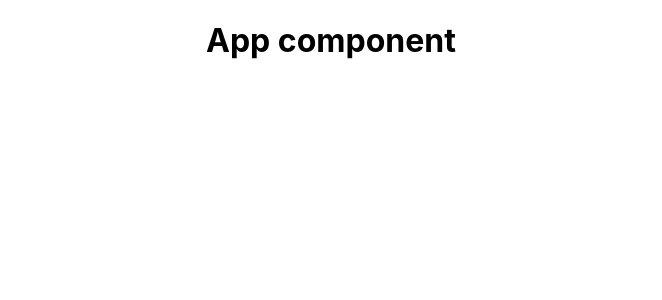
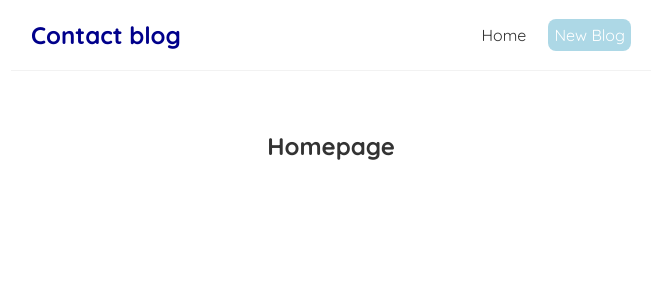
Before and after one commit to rensilva5/create-blogs-app, a JavaScript app: page / in a window 1280 px wide. Shown: the top 300 px of the page, without its empty margins (309-971 px from the left). Built offline with nearby package versions, Linux system fonts and the light colour scheme; the HTML template or start-up script is replaced by a standard one.

Commit message:
templates, style, and components

```diff
--- a/src/App.js
+++ b/src/App.js
@@ -1,10 +1,13 @@
 import './App.css';
+import Home from './Home';
+import Navbar from './Navbar';
 
 function App() {
   return (
     <div className="App">
+      <Navbar />
       <div className="content">
-        <h1>App component</h1>
+        <Home />
       </div>
     </div>
   );
--- /dev/null
+++ b/src/Home.js
@@ -0,0 +1,13 @@
+
+const Home = () => {
+    return (
+        <div className="home">
+            <h2>Homepage</h2>
+        </div>
+     );
+}
+
+export default Home;
+<div className="home">
+    <h2>Homepage</h2>
+</div>
--- /dev/null
+++ b/src/Navbar.js
@@ -0,0 +1,17 @@
+const Navbar = () => {
+    return (
+        <nav className="navbar">
+            <h1>Contact blog</h1>
+            <div className="links">
+                <a href="/">Home</a>
+                <a href="/create" style={{
+                    color: 'white',
+                    backgroundColor: "lightblue",
+                    borderRadius: '8px'
+                }}>New Blog</a>
+            </div>
+        </nav>
+     );
+}
+
+export default Navbar;
--- a/src/index.css
+++ b/src/index.css
@@ -1,13 +1,51 @@
-body {
+@import url('https://fonts.googleapis.com/css2?family=Quicksand:wght@300;400;500;600;700&display=swap');
+
+/* base styles */
+* {
   margin: 0;
-  font-family: -apple-system, BlinkMacSystemFont, 'Segoe UI', 'Roboto', 'Oxygen',
-    'Ubuntu', 'Cantarell', 'Fira Sans', 'Droid Sans', 'Helvetica Neue',
-    sans-serif;
-  -webkit-font-smoothing: antialiased;
-  -moz-osx-font-smoothing: grayscale;
+  font-family: 'Quicksand';
+  color: #333;
+}
+.navbar {
+  padding: 20px;
+  display: flex;
+  align-items: center;
+  max-width: 600px;
+  margin: 0 auto;
+  border-bottom: 1px solid #f2f2f2;
+}
+.navbar h1 {
+  color: darkblue;
+}
+.navbar .links {
+  margin-left: auto;
+}
+.navbar a {
+  margin-left: 16px;
+  text-decoration: none;
+  padding: 6px;
+}
+.navbar a:hover {
+  color: #f1356d;
+}
+.content {
+  max-width: 600px;
+  margin: 40px auto;
+  padding: 20px;
 }
 
-code {
-  font-family: source-code-pro, Menlo, Monaco, Consolas, 'Courier New',
-    monospace;
+/* blog content / list  */
+
+.blog-preview {
+  padding: 10px 16px;
+  margin: 20px 0;
+  border-bottom: 1px solid #fafafa;
 }
+.blog-preview:hover {
+  box-shadow: 1px 3px 5px
+}
+.blog-preview h2 {
+  font-size: 20px;
+  color: #f1356d;
+  margin-bottom: 8px;
+}
```
Also changed, not shown: 1 other file (tests, documents, lock files or other folders).
